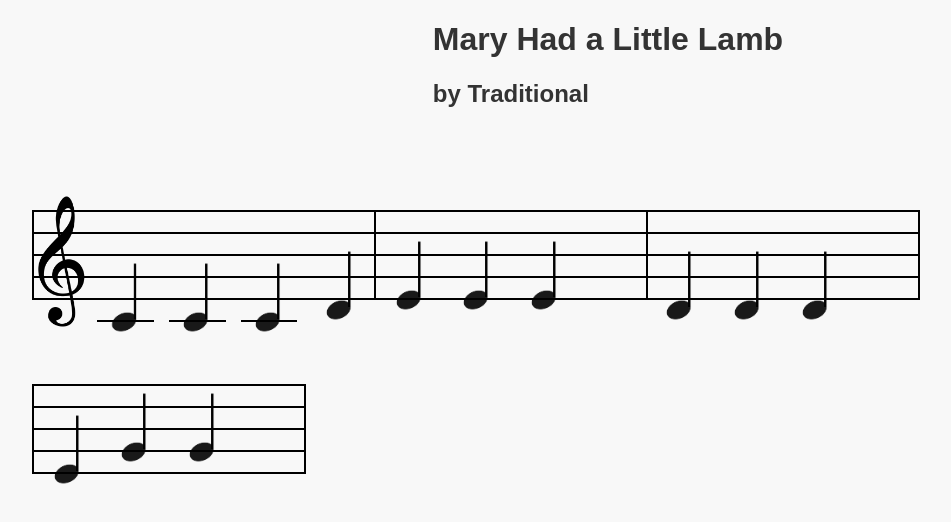
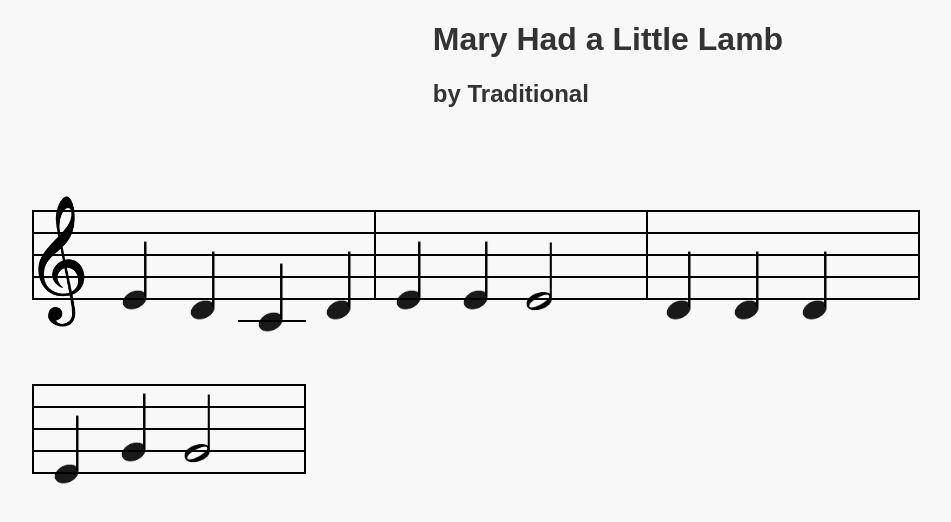
Before and after one commit to rickysoliman/piano-teacher, an Angular app: page / in a window 1280 px wide. Shown: the top 522 px of the page, without its empty margins (32-983 px from the left). Built offline with nearby package versions, Linux system fonts and the light colour scheme.

Commit message:
half notes on lines

```diff
--- a/src/app/components/line/line.component.html
+++ b/src/app/components/line/line.component.html
@@ -1,5 +1,5 @@
 <div class="line-wrapper">
-  <div [id]="lineData.id" [ngClass]="!lineData.ledger ? 'line' : hasQuarterNoteOnBeat(note + 1) ? 'ledger-line-with-note' : 'ledger-line'" *ngFor="let note of getRange(lineData.timeSignature)">
-    <img class="quarter-note" *ngIf="hasQuarterNoteOnBeat(note + 1)" src="../../../assets/quarter-note.png">
+  <div [id]="lineData.id" *ngFor="let beat of getRange(lineData.timeSignature)" [ngClass]="!lineData.ledger ? 'line' : hasNoteOnBeat(beat + 1) ? 'ledger-line-with-note' : 'ledger-line'">
+    <img [ngClass]="noteClasses[beatData[beat + 1]]" *ngIf="hasNoteOnBeat(beat + 1)" [src]="imagePaths[beatData[beat + 1]]">
   </div>
 </div>
--- a/src/app/components/line/line.component.scss
+++ b/src/app/components/line/line.component.scss
@@ -32,8 +32,6 @@
   flex: 1;
   height: 2px;
   background-color: black;
-  margin-right: 20px;
-  margin-left: -5px;
 }
 .ledger-line-with-note:hover {
   cursor: pointer;
@@ -47,3 +45,11 @@
   transform: translateX(-50%);
   height: 82px;
 }
+
+.half-note {
+  position: absolute;
+  bottom: -13px;
+  left: 50%;
+  transform: translateX(-50%);
+  height: 73px;
+}
--- a/src/app/components/line/line.component.ts
+++ b/src/app/components/line/line.component.ts
@@ -1,5 +1,5 @@
 import { Component, Input } from '@angular/core';
-import { LineOrSpace } from 'src/app/types';
+import { LineOrSpace, NoteOrRestData } from 'src/app/types';
 
 @Component({
   selector: 'app-line',
@@ -8,9 +8,24 @@ import { LineOrSpace } from 'src/app/types';
 })
 export class LineComponent {
   @Input() lineData!: LineOrSpace;
+  beatData: any = {};
+  imagePaths: any = {
+    '1': '../../../assets/quarter-note.png',
+    '2': '../../../assets/half-note.png',
+  };
+  noteClasses: any = {
+    '1': 'quarter-note',
+    '2': 'half-note',
+  };
 
   ngOnInit() {
     console.log({ lineData: this.lineData });
+    if (this.lineData.contents) {
+      this.lineData.contents.forEach((note: NoteOrRestData) => {
+        this.beatData[note.beat] = note.duration;
+      });
+      console.log({ beatData: this.beatData });
+    }
   }
 
   getRange(num: number): number[] {
@@ -22,7 +37,7 @@ export class LineComponent {
     return `${widthPercentage}%`;
   }
 
-  hasQuarterNoteOnBeat(beat: any): boolean {
+  hasNoteOnBeat(beat: any): boolean {
     return this.lineData.contents?.some((note) => note['beat'] === beat);
   }
 }
--- a/src/app/components/measure/measure.component.ts
+++ b/src/app/components/measure/measure.component.ts
@@ -11,7 +11,7 @@ export class MeasureComponent {
   noteData: any = {};
 
   ngOnInit() {
-    console.log({ measureData: this.measureData });
+    // console.log({ measureData: this.measureData });
 
     this.measureData.notes.forEach(note => {
       const id = note.name + note.octave;
@@ -23,12 +23,12 @@ export class MeasureComponent {
         beat: note.beat,
       });
     });
-    console.log({ noteData: this.noteData });
+    // console.log({ noteData: this.noteData });
   }
 
   getNotePosition(note: Note): string {
     const nameAndOctave = note.name + note.octave;
-    console.log({ nameAndOctave });
+    // console.log({ nameAndOctave });
     const linePositionMap: Partial<Record<Note['name'], string>> = {
       'E4': '24px',
       'G4': '3px',
--- a/src/app/components/space/space.component.ts
+++ b/src/app/components/space/space.component.ts
@@ -10,7 +10,7 @@ export class SpaceComponent {
   @Input() spaceData!: LineOrSpace;
 
   ngOnInit() {
-    console.log({ spaceData: this.spaceData });
+    // console.log({ spaceData: this.spaceData });
   }
 
   getRange(num: number): number[] {
--- a/src/app/dummy-data.ts
+++ b/src/app/dummy-data.ts
@@ -14,13 +14,13 @@ export const song: Song = {
       notes: [
         {
           duration: 1,
-          name: 'C',
+          name: 'E',
           octave: 4,
           beat: 1,
         },
         {
           duration: 1,
-          name: 'C',
+          name: 'D',
           octave: 4,
           beat: 2,
         },
--- a/src/app/types.ts
+++ b/src/app/types.ts
@@ -1,8 +1,7 @@
 export type NoteOrRestData = {
-  [id: string]: {
-    duration: number;
-    beat: number;
-  };
+  id: string;
+  duration: number;
+  beat: number;
 }
 
 export type LineOrSpace = {
```
Also changed, not shown: src/assets/half-note.png (added).
